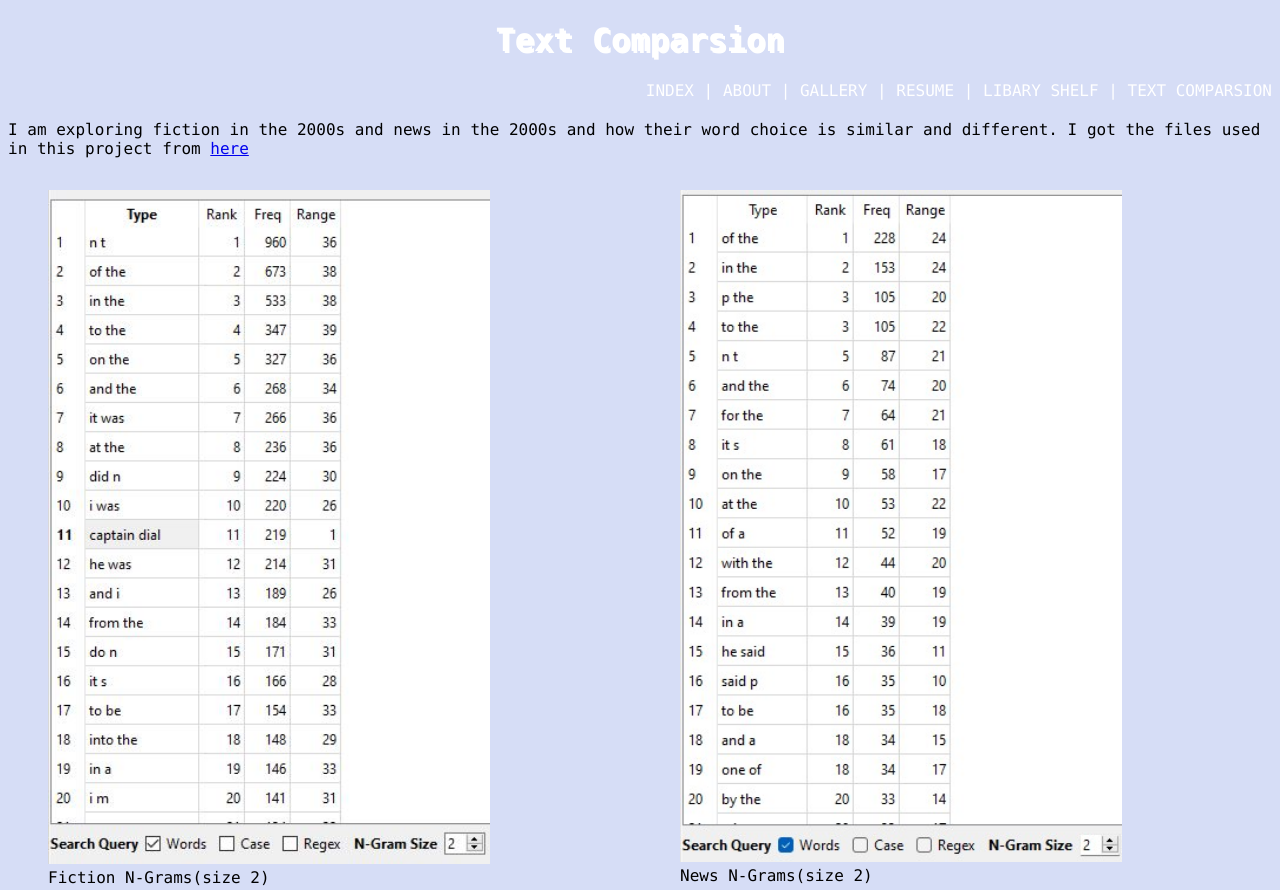
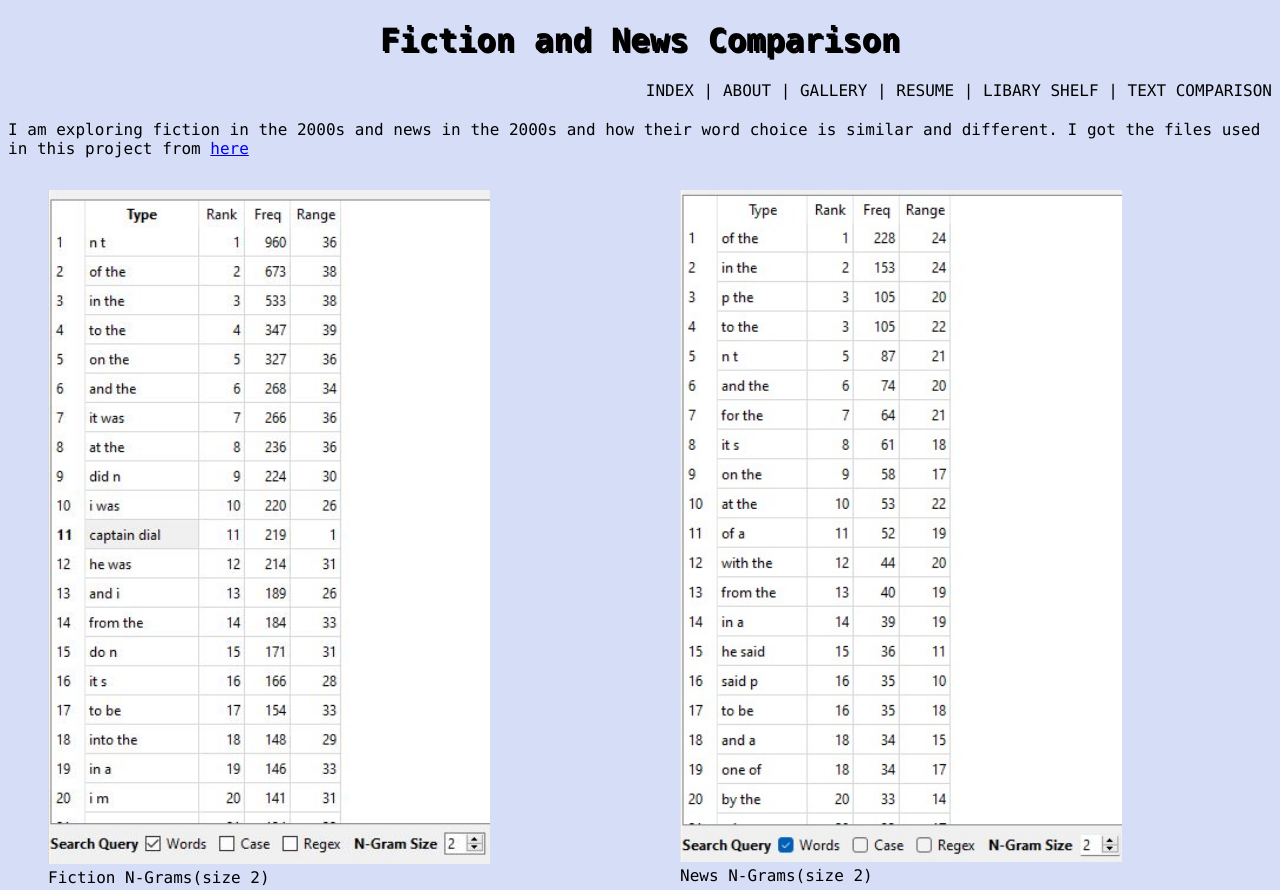
Before and after one commit to EvanB6/portfolio, a plain HTML site: page docs/textcompare.html in a window 1280 px wide. Shown: the top 890 px of the page. Drawn offline with Linux system fonts and the light colour scheme.

Commit message:
edited things

```diff
--- a/docs/style.css
+++ b/docs/style.css
@@ -1,11 +1,11 @@
 /*links*/
 a.link {
-    color: white;
+    color: black;
     text-decoration: none;
 
 }
 nav.right {
-    color:white;
+    color:black;
     text-align: right;
 
 }
@@ -92,7 +92,7 @@ span.righttext{
 .h {
     text-shadow: 2px 2px;
     text-align: center;
-    color:white;
+    color:Black;
 }
 #Iframe {
 border-style: none;
--- a/docs/textcompare.html
+++ b/docs/textcompare.html
@@ -3,22 +3,25 @@
 
     <head>
 
-        <title>Text Comparsion</title>
+        <title>Text Comparison</title>
 
 
         <link rel="stylesheet" type="text/css" href="style.css" />
     </head>
     <body class="index">
-        <h1 class="h"><strong>Text Comparsion</strong></h1>
+        <h1 class="h"><strong>Fiction and News Comparison</strong></h1>
         <nav class="right">
             <a class="link" href="index.html">INDEX</a> | <a class="link" href="about.html"
                 >ABOUT</a> | <a class="link" href="gallery.html">GALLERY</a> | <a class="link"
                 href="resume.html">RESUME</a> | <a class="link" href="shelf.html">LIBARY SHELF</a> |
-                <a class="link" href="textcompare.html">TEXT COMPARSION</a>
+                <a class="link" href="textcompare.html">TEXT COMPARISON</a>
         </nav>
+
         <h2></h2>
         <p> I am exploring fiction in the 2000s and news in the 2000s and how their word choice is
-            similar and different. I got the files used in this project from <a href="https://github.com/newtfire/introDH-Hub/tree/master/textFiles/COHA-historic-to-pres">here</a></p>
+            similar and different. I got the files used in this project from <a
+                href="https://github.com/newtfire/introDH-Hub/tree/master/textFiles/COHA-historic-to-pres"
+                >here</a></p>
         <div class="flex2">
             <figure>
                 <img alt="N-gram of size 2" src="images/ngram2.JPG" />
@@ -94,6 +97,9 @@
             specfic words. I beleive these words to be specific to the story. However, in the new's
             text words like <strong>its a, its not,</strong> and <strong>its the</strong> show up a
             lot in the news, but barely shows up in the fiction text. I wonder why it shows up more
-            in the news.</p>
+            in the news. The fiction and news text both have some very common words like said to
+            show what people are saying. Also, they have serveral words that are specific to each
+            text. If I were to continue this text analysis I would look more into the common phrases
+            that they share.</p>
     </body>
 </html>
```
